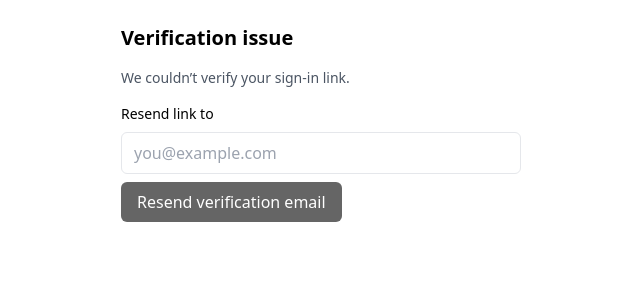
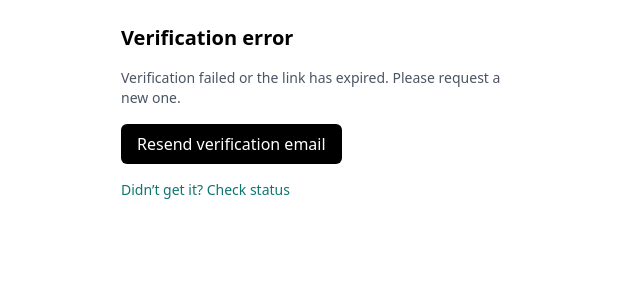
Before and after one commit to begintolern/Linkmint, a Next.js app: page /auth/verify-error in a window 1280 px wide. Shown: the top 300 px of the page, without its empty margins (319-959 px from the left). Built offline with nearby package versions, Linux system fonts and the light colour scheme.

Commit message:
Fix build: place 'use client' first; keep dynamic + no-store for token pages

```diff
--- a/app/auth/verify-error/page.tsx
+++ b/app/auth/verify-error/page.tsx
@@ -1,64 +1,69 @@
+"use client";
 export const dynamic = "force-dynamic";
 export const fetchCache = "force-no-store";
 
-"use client";
-
+// app/auth/verify-error/page.tsx
 import { useSearchParams } from "next/navigation";
 import { useState } from "react";
 
 export default function VerifyErrorPage() {
   const q = useSearchParams();
-  const reason = q?.get("reason") ?? "";
-  const initialEmail = q?.get("email") ?? "";
+  const reason =
+    q?.get("reason") ||
+    "Verification failed or the link has expired. Please request a new one.";
 
-  const [email, setEmail] = useState(initialEmail);
-  const [status, setStatus] = useState<null | { ok: boolean; msg: string }>(null);
-  const [loading, setLoading] = useState(false);
+  const [resending, setResending] = useState(false);
+  const [msg, setMsg] = useState<null | { ok: boolean; text: string }>(null);
 
   async function resend() {
-    setLoading(true);
-    setStatus(null);
+    setResending(true);
+    setMsg(null);
     try {
-      const r = await fetch("/api/auth/resend", {
+      const r = await fetch("/api/auth/resend-verification", {
         method: "POST",
         headers: { "Content-Type": "application/json" },
-        body: JSON.stringify({ email }),
+        body: JSON.stringify({}),
       });
-      const j = await r.json();
-      setStatus({ ok: r.ok, msg: j?.message ?? (r.ok ? "Email sent." : "Failed to send.") });
-    } catch (e: any) {
-      setStatus({ ok: false, msg: e?.message ?? "Something went wrong." });
+      const j = await r.json().catch(() => ({} as any));
+      setMsg({
+        ok: r.ok,
+        text:
+          j?.message ||
+          (r.ok
+            ? "Verification email sent. Check your inbox."
+            : "Could not resend verification email."),
+      });
+    } catch {
+      setMsg({ ok: false, text: "Network error. Try again." });
     } finally {
-      setLoading(false);
+      setResending(false);
     }
   }
 
   return (
     <main className="mx-auto max-w-md p-6 space-y-4">
-      <h1 className="text-xl font-semibold">Verification issue</h1>
-      {reason ? (
-        <p className="text-sm text-gray-600">Reason: {reason}</p>
-      ) : (
-        <p className="text-sm text-gray-600">We couldn’t verify your sign-in link.</p>
-      )}
+      <h1 className="text-xl font-semibold">Verification error</h1>
+      <p className="text-sm text-gray-600">{reason}</p>
+
       <div className="space-y-2">
-        <label className="block text-sm font-medium">Resend link to</label>
-        <input
-          value={email}
-          onChange={(e) => setEmail(e.target.value)}
-          placeholder="you@example.com"
-          className="w-full rounded-md border px-3 py-2"
-        />
         <button
           onClick={resend}
-          disabled={loading || !email}
+          disabled={resending}
           className="rounded-md bg-black px-4 py-2 text-white disabled:opacity-60"
         >
-          {loading ? "Sending…" : "Resend verification email"}
+          {resending ? "Sending…" : "Resend verification email"}
         </button>
-        {status && (
-          <p className={`text-sm ${status.ok ? "text-green-600" : "text-red-600"}`}>{status.msg}</p>
+        {msg && (
+          <p className={`text-sm ${msg.ok ? "text-green-600" : "text-red-600"}`}>
+            {msg.text}
+          </p>
         )}
+      </div>
+
+      <div className="text-sm">
+        <a href="/verify-sent" className="text-teal-700 hover:underline">
+          Didn’t get it? Check status
+        </a>
       </div>
     </main>
   );
--- a/app/verify/page.tsx
+++ b/app/verify/page.tsx
@@ -1,9 +1,8 @@
+"use client";
 export const dynamic = "force-dynamic";
 export const fetchCache = "force-no-store";
 
 // app/verify/page.tsx
-"use client";
-
 import * as React from "react";
 import { useSearchParams, useRouter } from "next/navigation";
 
```
Also changed, not shown: app/reset-password/page.tsx (+3 -10 lines).
